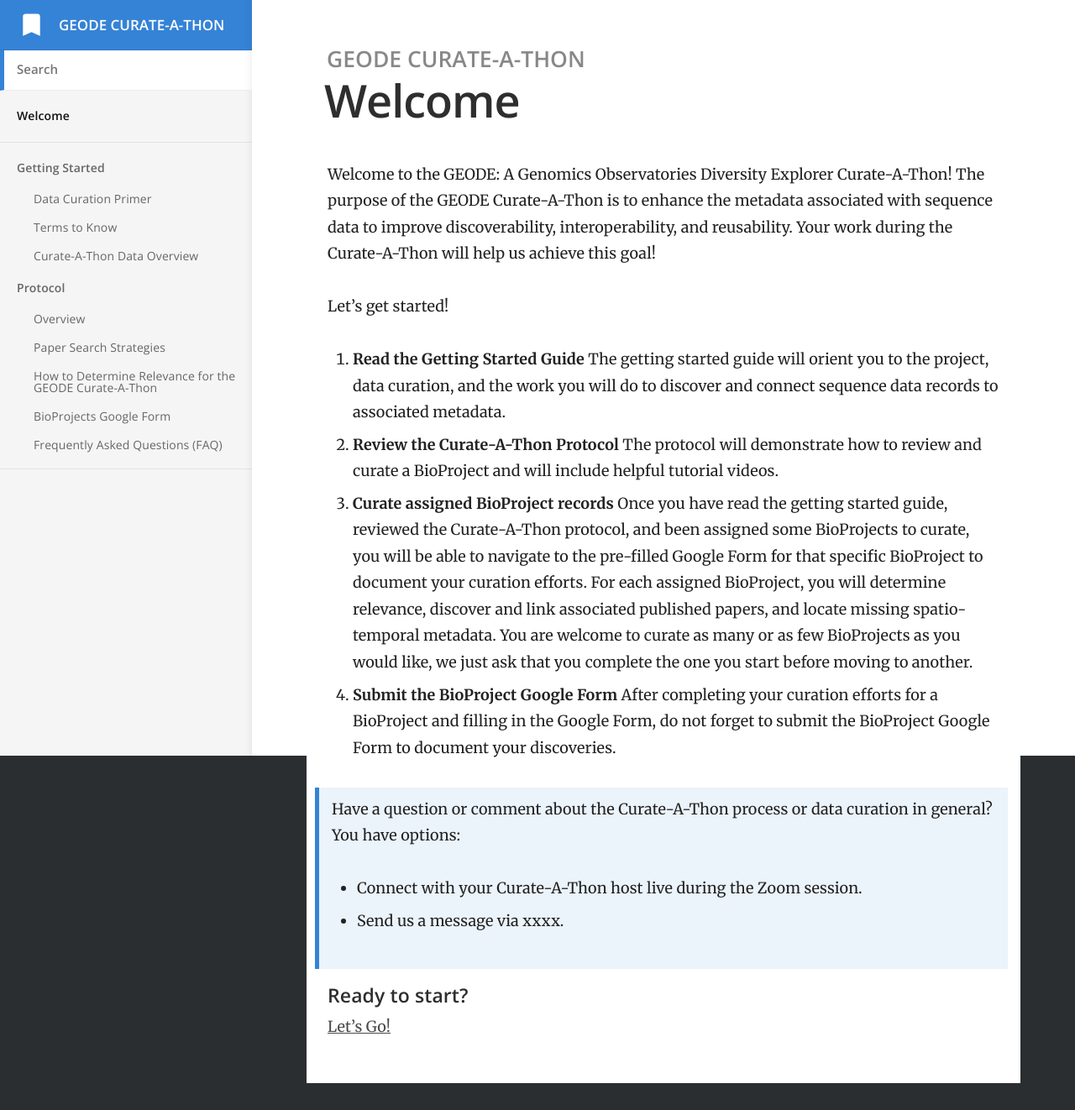
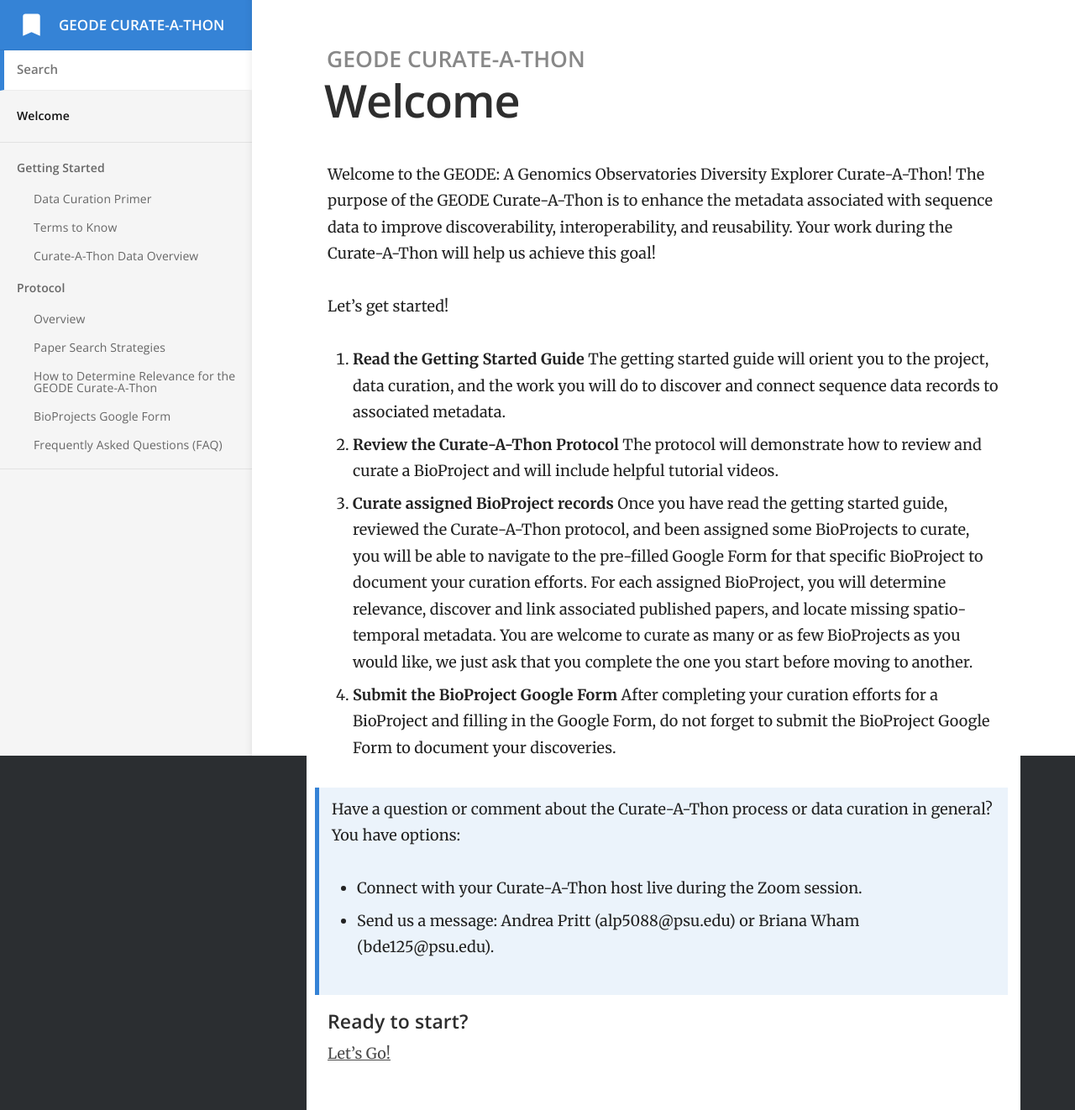
Before and after one commit to bdezray/GEODE-Curate-A-Thon, a Jekyll site: the page built from index.md, in a window 1280 px wide. Shown: the whole page at 84% size. Built offline with Jekyll 4.4.1, drawn with Linux system fonts in a browser that asks for light colours; before the commit the page ends 1290 px from its top, so only the background shows below that.

Commit message:
Update contact information

```diff
--- a/index.md
+++ b/index.md
@@ -13,7 +13,7 @@ Let's get started!
 
 >Have a question or comment about the Curate-A-Thon process or data curation in general? You have options:
 - Connect with your Curate-A-Thon host live during the Zoom session.
-- Send us a message via xxxx.
+- Send us a message: Andrea Pritt (alp5088@psu.edu) or Briana Wham (bde125@psu.edu).
 
 #### Ready to start?
 
```
